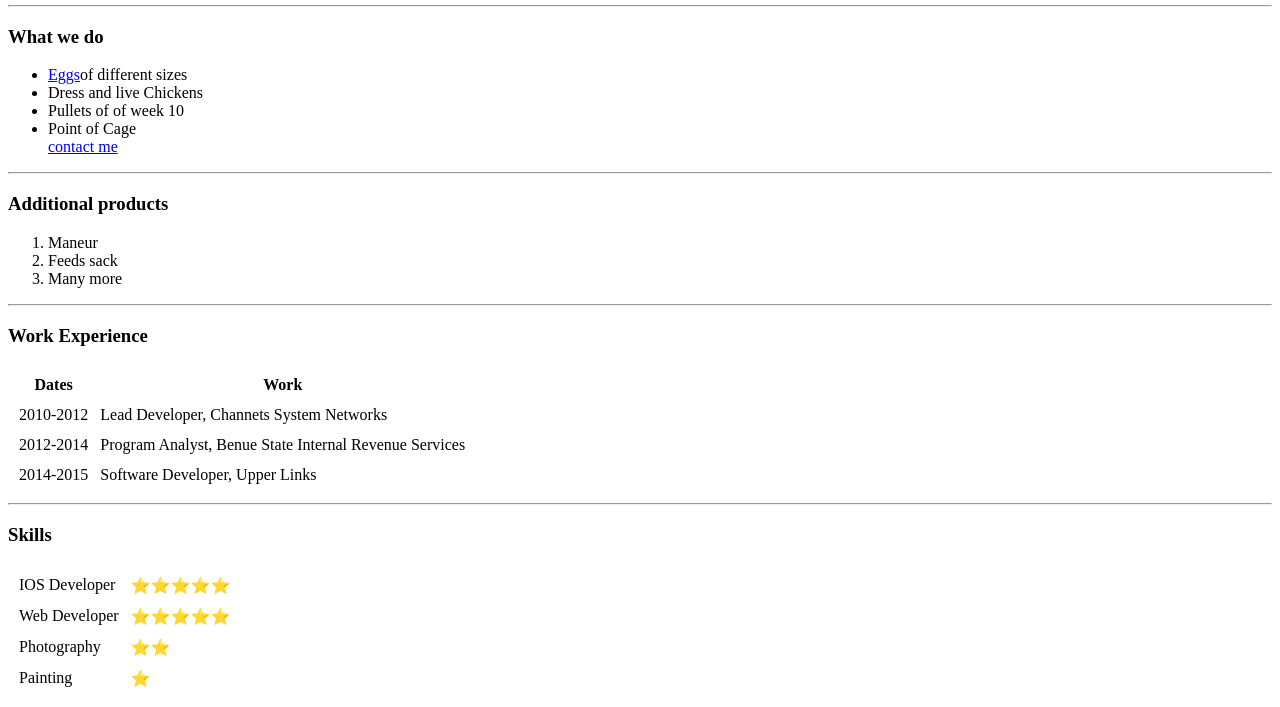
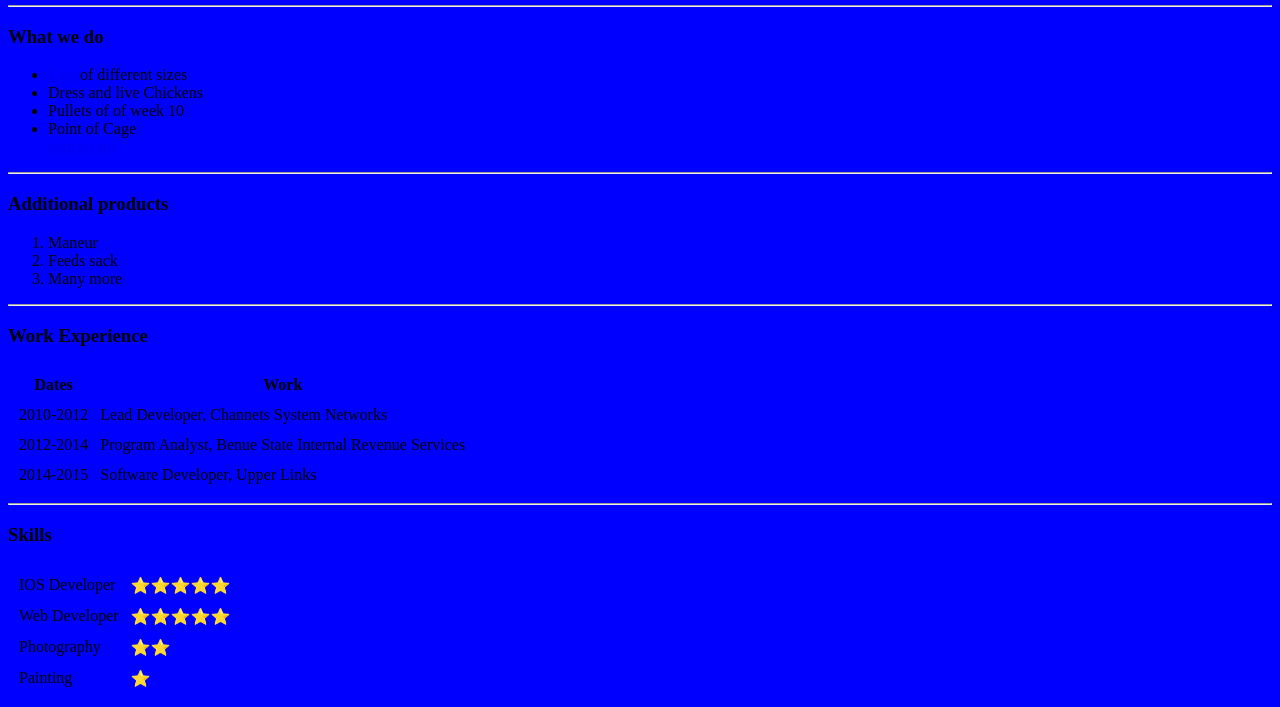
Before and after one commit to obekpady/htmlcv, a plain HTML site: page index.html in a window 1280 px wide. Shown: the part 233-940 px from the top of the page. Drawn offline with Linux system fonts and the light colour scheme.

Commit message:
Update index.html
mistake corrected at the body background color

```diff
--- a/index.html
+++ b/index.html
@@ -6,7 +6,7 @@
   <title>Yusuf's Personal Site</title>
 </head>
 
-<body style=""background-color: blue;>
+<body style="background-color: blue;">
   <table cellspacing ="20">
     <tr>
       <td><img src="logo.png" alt="logo"></td>
```
